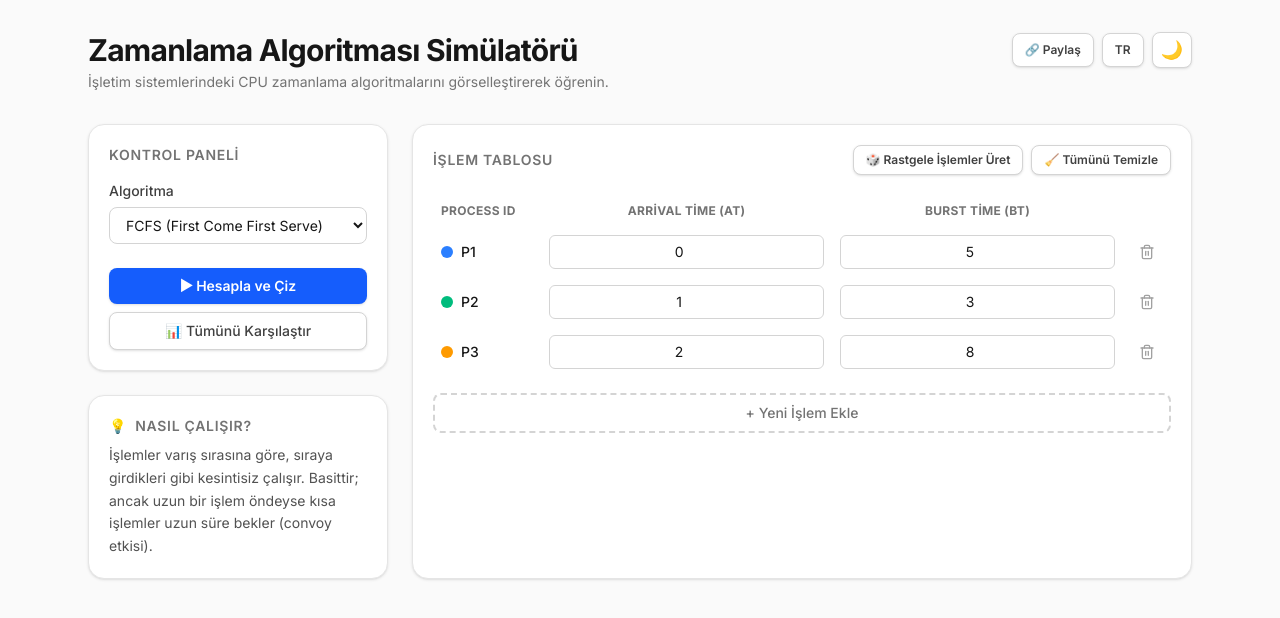
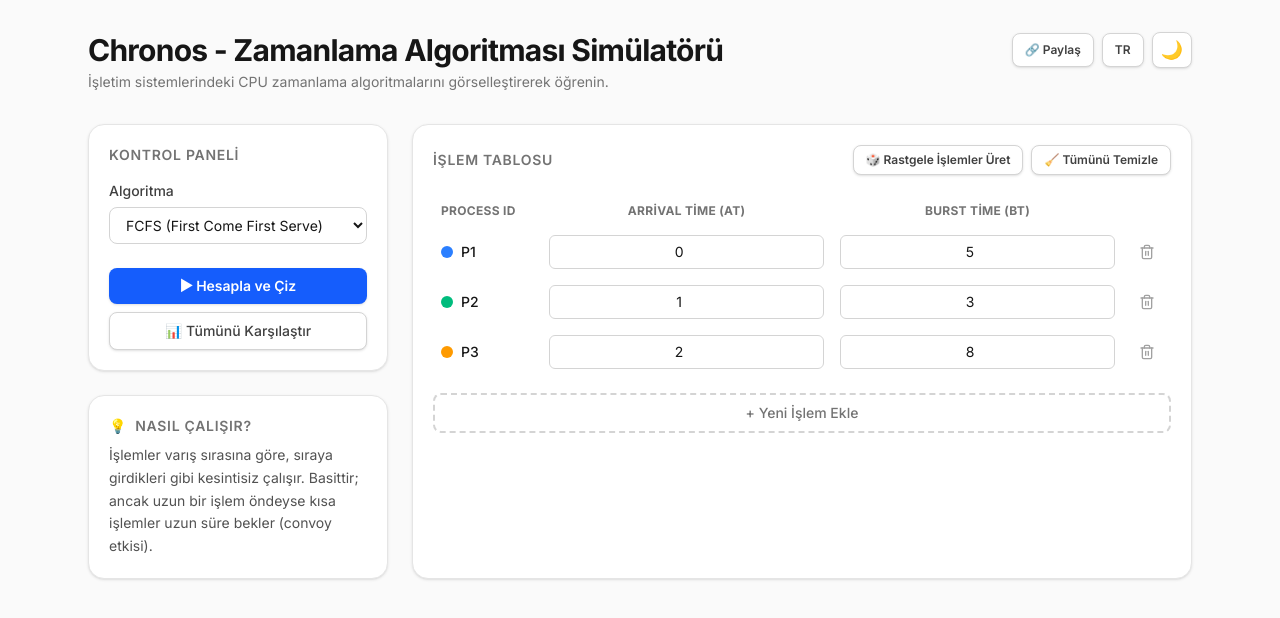
Before and after one commit to batuhanmeral/scheduling-algorithm, a Next.js app: page / in a window 1280 px wide. Shown: the top 618 px of the page. Built offline with nearby package versions, Linux system fonts and the light colour scheme.

Commit message:
feat: rebrand app to Chronos

```diff
--- a/app/layout.tsx
+++ b/app/layout.tsx
@@ -14,7 +14,7 @@ const geistMono = Geist_Mono({
 });
 
 export const metadata: Metadata = {
-  title: "Zamanlama Algoritması Simülatörü | Scheduling Algorithm Simulator",
+  title: "Chronos - Scheduling Algorithm Simulator",
   description:
     "İşletim sistemleri CPU zamanlama (scheduling) algoritmalarını interaktif olarak görselleştiren eğitim aracı: FCFS, SJF, SRTF, Round Robin ve Priority.",
 };
--- a/lib/i18n.ts
+++ b/lib/i18n.ts
@@ -6,7 +6,7 @@ export type Lang = "tr" | "en";
  */
 export const translations = {
   tr: {
-    appTitle: "Zamanlama Algoritması Simülatörü",
+    appTitle: "Chronos - Zamanlama Algoritması Simülatörü",
     appSubtitle:
       "İşletim sistemlerindeki CPU zamanlama algoritmalarını görselleştirerek öğrenin.",
     controlPanel: "Kontrol Paneli",
@@ -65,7 +65,7 @@ export const translations = {
     exportPng: "PNG",
   },
   en: {
-    appTitle: "Scheduling Algorithm Simulator",
+    appTitle: "Chronos - Scheduling Algorithm Simulator",
     appSubtitle:
       "Learn operating system CPU scheduling algorithms through visualization.",
     controlPanel: "Control Panel",
```
